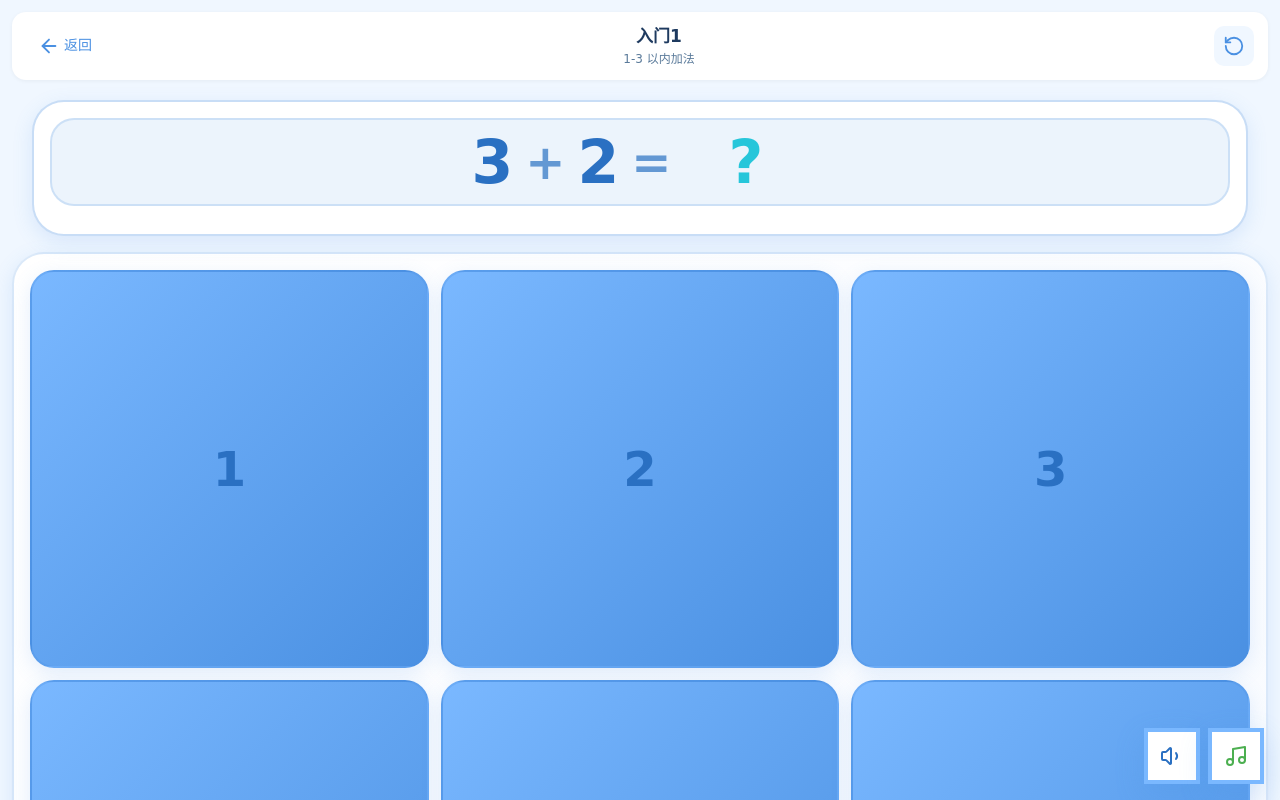
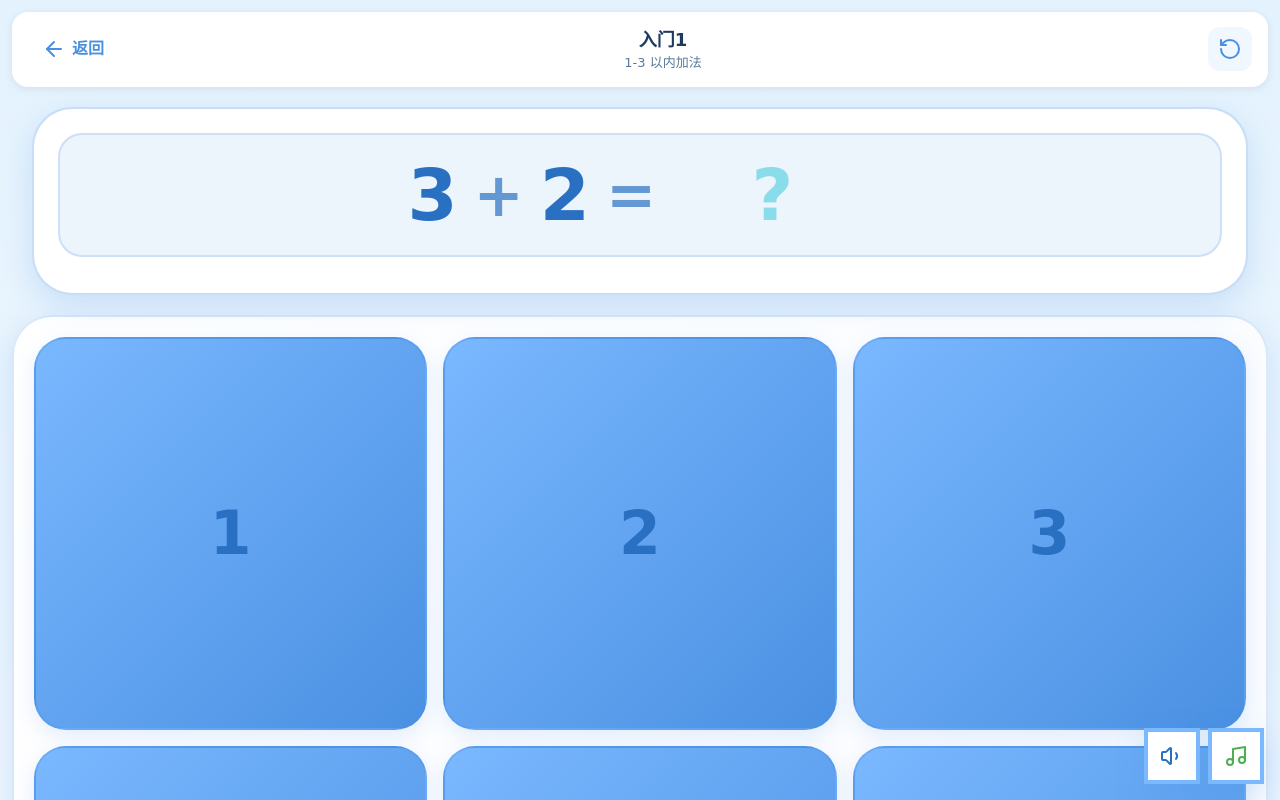
Before and after one commit to hezhongfeng/math-game, a Vue app: page /game/1 in a window 1280 px wide. Shown: the top 800 px of the page. Built offline with nearby package versions, Linux system fonts and the light colour scheme.

Commit message:
feat: 增强游戏界面动画效果和交互体验
添加粒子效果组件
优化题目卡片和数字键盘的样式和动画
改进反馈界面的视觉表现
增加触觉反馈功能

```diff
--- a/src/components/NumberPad.vue
+++ b/src/components/NumberPad.vue
@@ -32,16 +32,16 @@ function handleSubmit() {
 </script>
 
 <template>
-  <div class="number-pad bg-white rounded-cute-xl shadow-cute p-4 border-2 border-peppa-blue/20">
+  <div class="number-pad bg-white rounded-cute-2xl shadow-cute-lg p-4 md:p-5 border-2 border-peppa-blue/20">
     <!-- 数字键盘 -->
-    <div class="grid grid-cols-3 gap-3">
+    <div class="grid grid-cols-3 gap-3 md:gap-4">
       <!-- 数字键 1-9 -->
       <button
         v-for="num in numbers"
         :key="num"
         @click="handleInput(num)"
         :disabled="disabled"
-        class="aspect-square rounded-cute-lg bg-gradient-to-br from-peppa-blue-light to-peppa-blue hover:from-peppa-blue hover:to-peppa-blue-dark active:scale-95 transition-all duration-150 flex items-center justify-center text-5xl font-bold text-peppa-blue-dark disabled:opacity-50 disabled:cursor-not-allowed shadow-cute border-2 border-peppa-blue/30"
+        class="aspect-square rounded-cute-xl bg-gradient-to-br from-peppa-blue-light to-peppa-blue hover:from-peppa-blue hover:to-peppa-blue-dark active:scale-95 transition-all duration-150 flex items-center justify-center text-5xl md:text-6xl font-bold text-peppa-blue-dark disabled:opacity-50 disabled:cursor-not-allowed shadow-cute border-2 border-peppa-blue/30"
       >
         {{ num }}
       </button>
@@ -50,16 +50,16 @@ function handleSubmit() {
       <button
         @click="handleDelete"
         :disabled="disabled"
-        class="aspect-square rounded-cute-lg bg-gradient-to-br from-peppa-orange/80 to-peppa-orange hover:from-peppa-orange hover:to-peppa-orange-dark active:scale-95 transition-all duration-150 flex items-center justify-center disabled:opacity-50 disabled:cursor-not-allowed shadow-cute border-2 border-peppa-orange/30"
+        class="aspect-square rounded-cute-xl bg-gradient-to-br from-peppa-orange/80 to-peppa-orange hover:from-peppa-orange hover:to-peppa-orange-dark active:scale-95 transition-all duration-150 flex items-center justify-center disabled:opacity-50 disabled:cursor-not-allowed shadow-cute border-2 border-peppa-orange/30"
       >
-        <Delete :size="32" class="text-peppa-orange-dark" />
+        <Delete :size="36" class="text-peppa-orange-dark" />
       </button>
 
       <!-- 数字键 0 -->
       <button
         @click="handleInput(0)"
         :disabled="disabled"
-        class="aspect-square rounded-cute-lg bg-gradient-to-br from-peppa-blue-light to-peppa-blue hover:from-peppa-blue hover:to-peppa-blue-dark active:scale-95 transition-all duration-150 flex items-center justify-center text-5xl font-bold text-peppa-blue-dark disabled:opacity-50 disabled:cursor-not-allowed shadow-cute border-2 border-peppa-blue/30"
+        class="aspect-square rounded-cute-xl bg-gradient-to-br from-peppa-blue-light to-peppa-blue hover:from-peppa-blue hover:to-peppa-blue-dark active:scale-95 transition-all duration-150 flex items-center justify-center text-5xl md:text-6xl font-bold text-peppa-blue-dark disabled:opacity-50 disabled:cursor-not-allowed shadow-cute border-2 border-peppa-blue/30"
       >
         0
       </button>
@@ -68,9 +68,9 @@ function handleSubmit() {
       <button
         @click="handleSubmit"
         :disabled="disabled"
-        class="aspect-square rounded-cute-lg bg-gradient-to-br from-peppa-green to-peppa-green-dark hover:from-peppa-green-light hover:to-peppa-green active:scale-95 transition-all duration-150 flex items-center justify-center disabled:opacity-50 disabled:cursor-not-allowed shadow-cute border-2 border-peppa-green/30"
+        class="aspect-square rounded-cute-xl bg-gradient-to-br from-peppa-green to-peppa-green-dark hover:from-peppa-green-light hover:to-peppa-green active:scale-95 transition-all duration-150 flex items-center justify-center disabled:opacity-50 disabled:cursor-not-allowed shadow-cute border-2 border-peppa-green/30"
       >
-        <Check :size="36" class="text-white" />
+        <Check :size="40" class="text-white" />
       </button>
     </div>
   </div>
@@ -83,5 +83,6 @@ function handleSubmit() {
 
 button {
   -webkit-tap-highlight-color: transparent;
+  touch-action: manipulation;
 }
 </style>
--- /dev/null
+++ b/src/components/ParticleEffects.vue
@@ -0,0 +1,142 @@
+<script setup>
+import { onMounted, ref, onUnmounted } from 'vue'
+
+const props = defineProps({
+  show: {
+    type: Boolean,
+    default: false
+  },
+  type: {
+    type: String,
+    default: 'correct' // 'correct' or 'wrong'
+  }
+})
+
+const particles = ref([])
+let animationFrame = null
+let particleId = 0
+
+function createParticles() {
+  const colors = props.type === 'correct'
+    ? ['#4CAF50', '#8BC34A', '#CDDC39', '#FFD700', '#FFEB3B']
+    : ['#FF9800', '#FF5722', '#FFEB3B', '#FFC107']
+
+  const newParticles = []
+  for (let i = 0; i < 30; i++) {
+    const angle = (Math.PI * 2 * i) / 30 + Math.random() * 0.5
+    const velocity = 80 + Math.random() * 120
+    newParticles.push({
+      id: particleId++,
+      x: 0,
+      y: 0,
+      vx: Math.cos(angle) * velocity,
+      vy: Math.sin(angle) * velocity,
+      color: colors[Math.floor(Math.random() * colors.length)],
+      size: 6 + Math.random() * 10,
+      rotation: Math.random() * 360,
+      scale: 1,
+      opacity: 1
+    })
+  }
+  particles.value = newParticles
+  animateParticles()
+}
+
+function animateParticles() {
+  if (!props.show) {
+    particles.value = []
+    return
+  }
+
+  particles.value = particles.value.map(p => ({
+    ...p,
+    x: p.x + p.vx * 0.05,
+    y: p.y + p.vy * 0.05,
+    vy: p.vy + 2, // 重力
+    opacity: p.opacity - 0.02,
+    scale: p.scale * 0.98,
+    rotation: p.rotation + 10
+  })).filter(p => p.opacity > 0)
+
+  if (particles.value.length > 0) {
+    animationFrame = requestAnimationFrame(animateParticles)
+  }
+}
+
+onMounted(() => {
+  if (props.show) {
+    createParticles()
+  }
+})
+
+onUnmounted(() => {
+  if (animationFrame) {
+    cancelAnimationFrame(animationFrame)
+  }
+})
+
+// 监听 show 属性变化
+import { watch } from 'vue'
+watch(() => props.show, (newVal) => {
+  if (newVal && props.type === 'correct') {
+    createParticles()
+  } else if (!newVal) {
+    particles.value = []
+  }
+})
+</script>
+
+<template>
+  <div class="particle-container">
+    <div
+      v-for="p in particles"
+      :key="p.id"
+      class="particle"
+      :style="{
+        '--x': `${p.x}px`,
+        '--y': `${p.y}px`,
+        '--color': p.color,
+        '--size': `${p.size}px`,
+        '--rotation': `${p.rotation}deg`,
+        '--opacity': p.opacity
+      }"
+    />
+  </div>
+</template>
+
+<style scoped>
+.particle-container {
+  position: absolute;
+  top: 50%;
+  left: 50%;
+  width: 0;
+  height: 0;
+  pointer-events: none;
+  overflow: visible;
+}
+
+.particle {
+  position: absolute;
+  left: 50%;
+  top: 50%;
+  width: var(--size);
+  height: var(--size);
+  background: var(--color);
+  border-radius: 50%;
+  transform: translate(-50%, -50%) translate(var(--x), var(--y)) rotate(var(--rotation)) scale(var(--scale));
+  opacity: var(--opacity);
+  box-shadow: 0 0 10px var(--color);
+  animation: particleBurst 0.8s ease-out forwards;
+}
+
+@keyframes particleBurst {
+  0% {
+    transform: translate(-50%, -50%) translate(0, 0) rotate(0) scale(1);
+    opacity: 1;
+  }
+  100% {
+    transform: translate(-50%, -50%) translate(var(--x), var(--y)) rotate(var(--rotation)) scale(0);
+    opacity: 0;
+  }
+}
+</style>
--- a/src/components/QuestionCard.vue
+++ b/src/components/QuestionCard.vue
@@ -23,7 +23,7 @@ const isIncorrect = computed(() => props.question.isCorrect === false)
 
 <template>
   <div
-    class="question-card p-4 rounded-cute-xl shadow-cute border-2 transition-all duration-300"
+    class="question-card p-4 md:p-6 rounded-cute-2xl shadow-cute-lg border-2 transition-all duration-300"
     :class="{
       'bg-white border-peppa-green': isCorrect,
       'bg-white border-peppa-orange': isIncorrect,
@@ -32,24 +32,24 @@ const isIncorrect = computed(() => props.question.isCorrect === false)
   >
     <!-- 题目内容 -->
     <div class="text-center">
-      <div class="bg-peppa-blue/10 rounded-cute-lg p-3 mb-3 border-2 border-peppa-blue/20">
-        <div class="flex items-center justify-center gap-2 md:gap-3 flex-wrap">
-          <span class="text-4xl md:text-6xl font-bold text-peppa-blue-dark font-rounded">
+      <div class="bg-peppa-blue/10 rounded-cute-lg p-4 md:p-6 mb-3 border-2 border-peppa-blue/20">
+        <div class="flex items-center justify-center gap-3 md:gap-4 flex-wrap">
+          <span class="text-5xl md:text-7xl font-bold text-peppa-blue-dark font-rounded">
             {{ question.operand1 }}
           </span>
-          <span class="text-3xl md:text-5xl font-bold text-peppa-blue-dark/70 font-rounded">
+          <span class="text-4xl md:text-6xl font-bold text-peppa-blue-dark/70 font-rounded">
             {{ question.operator }}
           </span>
-          <span class="text-4xl md:text-6xl font-bold text-peppa-blue-dark font-rounded">
+          <span class="text-5xl md:text-7xl font-bold text-peppa-blue-dark font-rounded">
             {{ question.operand2 }}
           </span>
-          <span class="text-3xl md:text-5xl font-bold text-peppa-blue-dark/70 font-rounded">
+          <span class="text-4xl md:text-6xl font-bold text-peppa-blue-dark/70 font-rounded">
             =
           </span>
           <span
-            class="text-4xl md:text-6xl font-bold font-rounded min-w-[3ch] text-center inline-block transition-all duration-300"
+            class="text-5xl md:text-7xl font-bold font-rounded min-w-[4ch] text-center inline-block transition-all duration-300"
             :class="{
-              'text-peppa-cyan': !shouldShowFeedback,
+              'text-peppa-cyan animate-pulse': !shouldShowFeedback,
               'text-peppa-green animate-answer-pop': shouldShowFeedback && isCorrect,
               'text-peppa-orange animate-answer-shake': shouldShowFeedback && isIncorrect
             }"
@@ -64,28 +64,33 @@ const isIncorrect = computed(() => props.question.isCorrect === false)
 
 <style scoped>
 .question-card {
-  min-width: 260px;
+  min-width: 300px;
   max-width: 95vw;
   width: 100%;
+  touch-action: manipulation;
 }
 
 @keyframes answerPop {
-  0% { transform: scale(0.5); opacity: 0; }
-  50% { transform: scale(1.15); }
+  0% { transform: scale(0.3); opacity: 0; }
+  50% { transform: scale(1.25); }
+  70% { transform: scale(0.9); }
   100% { transform: scale(1); opacity: 1; }
 }
 
 @keyframes answerShake {
   0%, 100% { transform: translateX(0); }
-  20%, 60% { transform: translateX(-6px); }
-  40%, 80% { transform: translateX(6px); }
+  15% { transform: translateX(-12px); }
+  30% { transform: translateX(12px); }
+  45% { transform: translateX(-8px); }
+  60% { transform: translateX(8px); }
+  75% { transform: translateX(-4px); }
 }
 
 .animate-answer-pop {
-  animation: answerPop 0.5s cubic-bezier(0.68, -0.55, 0.265, 1.55);
+  animation: answerPop 0.6s cubic-bezier(0.68, -0.55, 0.265, 1.55);
 }
 
 .animate-answer-shake {
-  animation: answerShake 0.5s ease-in-out;
+  animation: answerShake 0.6s ease-in-out;
 }
 </style>
--- a/src/pages/Game.vue
+++ b/src/pages/Game.vue
@@ -1,7 +1,7 @@
 <script setup>
 import { computed, onMounted, onUnmounted, ref, watch } from 'vue'
 import { useRouter } from 'vue-router'
-import { ArrowLeft, RotateCcw, Check, X, Sparkles } from 'lucide-vue-next'
+import { ArrowLeft, RotateCcw, Check, X, Sparkles, Heart } from 'lucide-vue-next'
 import { getDifficultyById } from '../config/difficulty'
 import { GAME_CONFIG } from '../config/constants'
 import { useGame } from '../composables/useGame'
@@ -12,6 +12,7 @@ import QuestionCard from '../components/QuestionCard.vue'
 import ScoreBoard from '../components/ScoreBoard.vue'
 import NumberPad from '../components/NumberPad.vue'
 import ResultModal from '../components/ResultModal.vue'
+import ParticleEffects from '../components/ParticleEffects.vue'
 
 const props = defineProps({
   id: {
@@ -34,6 +35,8 @@ const userAnswer = ref('')
 const showModal = ref(false)
 const resultData = ref(null)
 const isNewBest = ref(false)
+const showParticles = ref(false)
+const particleType = ref('correct')
 
 const questionKey = ref(0) // 用于强制重新渲染题目卡片
 
@@ -42,6 +45,13 @@ const isCorrect = computed(() => game.currentQuestion.value?.isCorrect === true)
 const isIncorrect = computed(() => game.currentQuestion.value?.isCorrect === false)
 const shouldShowFeedback = computed(() => showAnswer.value && game.currentQuestion.value?.userAnswer !== null)
 
+// 触发触觉反馈（振动）
+function triggerHapticFeedback() {
+  if (navigator.vibrate) {
+    navigator.vibrate(50)
+  }
+}
+
 // 监听题目变化，更新 key
 watch(() => game.currentIndex.value, (newVal, oldVal) => {
   if (newVal !== oldVal) {
@@ -49,6 +59,7 @@ watch(() => game.currentIndex.value, (newVal, oldVal) => {
     userAnswer.value = '' // 立即清空答案
     showAnswer.value = false // 隐藏答案反馈
     isWaiting.value = false // 取消等待状态
+    showParticles.value = false // 隐藏粒子效果
   }
 })
 
@@ -66,6 +77,8 @@ function submitAnswer() {
 
   showAnswer.value = true
   isWaiting.value = true
+  particleType.value = isCorrect ? 'correct' : 'wrong'
+  showParticles.value = isCorrect
 
   // 播放反馈音效（不播放点击音效）
   if (isCorrect) {
@@ -73,6 +86,9 @@ function submitAnswer() {
   } else {
     playSound('wrong')
   }
+
+  // 触发触觉反馈
+  triggerHapticFeedback()
 
   // 延迟后进入下一题
   setTimeout(() => {
@@ -165,7 +181,7 @@ onMounted(() => {
     <!-- 顶部导航 -->
     <header class="header">
       <button @click="goBack" class="back-btn">
-        <ArrowLeft :size="22" />
+        <ArrowLeft :size="24" />
         <span>返回</span>
       </button>
 
@@ -175,7 +191,7 @@ onMounted(() => {
       </div>
 
       <button @click="handleRetry" class="retry-btn" title="重新开始">
-        <RotateCcw :size="22" />
+        <RotateCcw :size="24" />
       </button>
     </header>
 
@@ -195,28 +211,53 @@ onMounted(() => {
       <!-- 悬浮反馈动画 -->
       <Transition name="feedback">
         <div v-if="shouldShowFeedback && isCorrect" class="feedback-overlay">
-          <div class="flex flex-col items-center">
-            <div class="w-20 h-20 rounded-full bg-gradient-to-br from-peppa-green to-peppa-green-dark flex items-center justify-center shadow-cute-lg animate-bounce-happy">
-              <Check :size="40" class="text-white" />
+          <!-- 粒子效果 -->
+          <ParticleEffects :show="showParticles" :type="particleType" />
+
+          <div class="flex flex-col items-center animate-bounce-happy">
+            <!-- 大对勾图标 -->
+            <div class="w-28 h-28 md:w-32 md:h-32 rounded-full bg-gradient-to-br from-peppa-green to-peppa-green-dark flex items-center justify-center shadow-cute-lg animate-scale-up">
+              <Check :size="52" class="text-white md:text-6xl" />
             </div>
-            <p class="mt-3 text-2xl font-bold text-peppa-green font-rounded flex items-center gap-2">
-              <Sparkles :size="24" class="animate-spin-slow" />
+            <!-- 星星装饰 -->
+            <div class="absolute -top-2 -right-2 animate-pulse">
+              <Sparkles :size="32" class="text-yellow-400 animate-spin-slow" />
+            </div>
+            <div class="absolute -bottom-2 -left-2 animate-pulse" style="animation-delay: 0.2s">
+              <Sparkles :size="28" class="text-yellow-400 animate-spin-slow" />
+            </div>
+            <!-- 鼓励文字 -->
+            <p class="mt-4 text-3xl md:text-4xl font-bold text-peppa-green font-rounded flex items-center gap-3 animate-bounce">
+              <Sparkles :size="32" class="animate-spin-slow text-yellow-400" />
               太棒了！
-              <Sparkles :size="24" class="animate-spin-slow" style="animation-delay: 0.3s" />
+              <Sparkles :size="32" class="animate-spin-slow text-yellow-400" style="animation-delay: 0.3s" />
             </p>
+            <!-- 爱心装饰 -->
+            <div class="mt-2 flex gap-1">
+              <Heart v-for="i in 3" :key="i" :size="20" class="text-peppa-red animate-pulse" :style="{ animationDelay: `${i * 0.1}s` }" fill="currentColor" />
+            </div>
           </div>
         </div>
         <div v-else-if="shouldShowFeedback && isIncorrect" class="feedback-overlay">
-          <div class="flex flex-col items-center">
-            <div class="w-20 h-20 rounded-full bg-gradient-to-br from-peppa-orange to-peppa-orange-dark flex items-center justify-center shadow-cute-lg animate-bounce-happy">
-              <X :size="40" class="text-white" />
+          <div class="flex flex-col items-center animate-wiggle">
+            <!-- 大叉叉图标 -->
+            <div class="w-28 h-28 md:w-32 md:h-32 rounded-full bg-gradient-to-br from-peppa-orange to-peppa-orange-dark flex items-center justify-center shadow-cute-lg animate-scale-up">
+              <X :size="52" class="text-white md:text-6xl" />
             </div>
-            <p class="mt-3 text-xl font-bold text-peppa-orange font-rounded">
+            <!-- 鼓励文字 -->
+            <p class="mt-4 text-2xl md:text-3xl font-bold text-peppa-orange font-rounded animate-bounce">
               再接再厉！
             </p>
-            <p class="text-base text-gray-600 mt-1 font-rounded">
-              正确答案是：<span class="text-peppa-blue-dark font-bold">{{ game.currentQuestion.value?.answer }}</span>
+            <p class="text-lg md:text-xl text-gray-600 mt-2 font-rounded flex items-center gap-2">
+              正确答案是：
+              <span class="text-peppa-blue-dark font-bold text-2xl md:text-3xl animate-pulse">
+                {{ game.currentQuestion.value?.answer }}
+              </span>
             </p>
+            <!-- 安慰表情 -->
+            <div class="mt-3 text-peppa-orange/60 text-sm font-rounded animate-pulse">
+              没关系，下一题加油！💪
+            </div>
           </div>
         </div>
       </Transition>
@@ -259,39 +300,42 @@ onMounted(() => {
 <style scoped>
 .page {
   min-height: 100vh;
-  background: #f0f7ff;
+  background: linear-gradient(180deg, #E3F2FD 0%, #F5F9FF 50%, #E8F5E9 100%);
   display: flex;
   flex-direction: column;
   padding: 12px 12px 24px;
+  touch-action: manipulation;
 }
 
 .header {
   display: flex;
   align-items: center;
   justify-content: space-between;
-  padding: 12px 14px;
+  padding: 14px 16px;
   background: white;
-  border-radius: 14px;
+  border-radius: 16px;
   margin-bottom: 12px;
-  box-shadow: 0 1px 4px rgba(0, 0, 0, 0.05);
+  box-shadow: 0 2px 8px rgba(0, 0, 0, 0.08);
 }
 
 .back-btn {
   display: flex;
   align-items: center;
-  gap: 4px;
-  padding: 8px 12px;
-  font-size: 14px;
-  font-weight: 500;
+  gap: 6px;
+  padding: 10px 14px;
+  font-size: 16px;
+  font-weight: 600;
   color: #4A90E2;
   background: transparent;
   border: none;
-  border-radius: 8px;
+  border-radius: 10px;
   cursor: pointer;
+  -webkit-tap-highlight-color: transparent;
 }
 
 .back-btn:active {
   background: #f0f7ff;
+  transform: scale(0.95);
 }
 
 .title-group {
@@ -299,14 +343,14 @@ onMounted(() => {
 }
 
 .title {
-  font-size: 17px;
+  font-size: 18px;
   font-weight: 700;
   color: #1e3a5f;
   font-family: inherit;
 }
 
 .subtitle {
-  font-size: 12px;
+  font-size: 13px;
   color: #5a7a9a;
   font-family: inherit;
 }
@@ -315,17 +359,19 @@ onMounted(() => {
   display: flex;
   align-items: center;
   justify-content: center;
-  width: 40px;
-  height: 40px;
+  width: 44px;
+  height: 44px;
   color: #4A90E2;
   background: #f0f7ff;
   border: none;
-  border-radius: 10px;
+  border-radius: 12px;
   cursor: pointer;
+  -webkit-tap-highlight-color: transparent;
 }
 
 .retry-btn:active {
   background: #e0efff;
+  transform: scale(0.95);
 }
 
 .main {
@@ -337,26 +383,27 @@ onMounted(() => {
 }
 
 .numpad-section {
-  margin: 8px 0;
+  margin: 12px 0;
 }
 
 .footer {
   margin-top: auto;
 }
 
+/* 题目切换过渡 */
 .question-enter-active,
 .question-leave-active {
-  transition: all 0.25s ease;
+  transition: all 0.3s cubic-bezier(0.4, 0, 0.2, 1);
 }
 
 .question-enter-from {
   opacity: 0;
-  transform: translateY(30px);
+  transform: translateY(40px) scale(0.95);
 }
 
 .question-leave-to {
   opacity: 0;
-  transform: translateY(-10px) scale(0.97);
+  transform: translateY(-40px) scale(0.95);
 }
 
 /* 悬浮反馈动画 */
@@ -369,18 +416,57 @@ onMounted(() => {
   display: flex;
   align-items: center;
   justify-content: center;
-  z-index: 10;
+  z-index: 20;
   pointer-events: none;
+  background: rgba(255, 255, 255, 0.85);
+  backdrop-filter: blur(4px);
 }
 
-.feedback-enter-active,
-.feedback-leave-active {
-  transition: all 0.3s ease;
+.feedback-enter-active {
+  transition: all 0.25s ease-out;
 }
 
-.feedback-enter-from,
-.feedback-leave-to {
+.feedback-leave-active {
+  transition: all 0.2s ease-in;
+}
+
+.feedback-enter-from {
   opacity: 0;
   transform: scale(0.8);
 }
+
+.feedback-leave-to {
+  opacity: 0;
+  transform: scale(0.9);
+}
+
+/* 增强动画效果 */
+@keyframes scaleUp {
+  0% { transform: scale(0); }
+  50% { transform: scale(1.2); }
+  100% { transform: scale(1); }
+}
+
+@keyframes wiggle {
+  0%, 100% { transform: rotate(0); }
+  25% { transform: rotate(-5deg); }
+  75% { transform: rotate(5deg); }
+}
+
+@keyframes bounceHappy {
+  0%, 100% { transform: translateY(0); }
+  50% { transform: translateY(-10px); }
+}
+
+.animate-scale-up {
+  animation: scaleUp 0.4s cubic-bezier(0.68, -0.55, 0.265, 1.55) forwards;
+}
+
+.animate-wiggle {
+  animation: wiggle 0.5s ease-in-out;
+}
+
+.animate-bounce-happy {
+  animation: bounceHappy 0.6s ease-in-out infinite;
+}
 </style>
```
